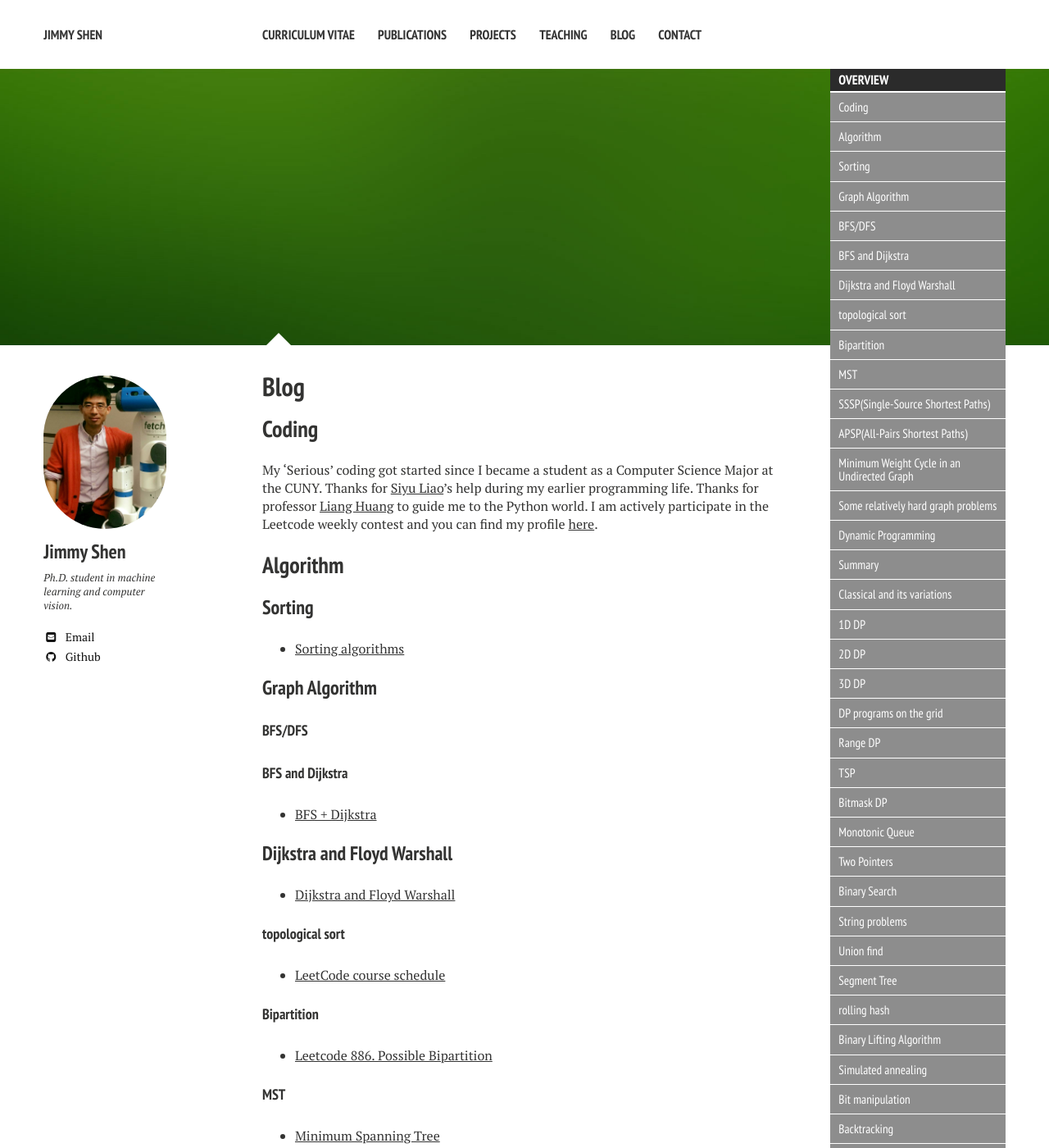
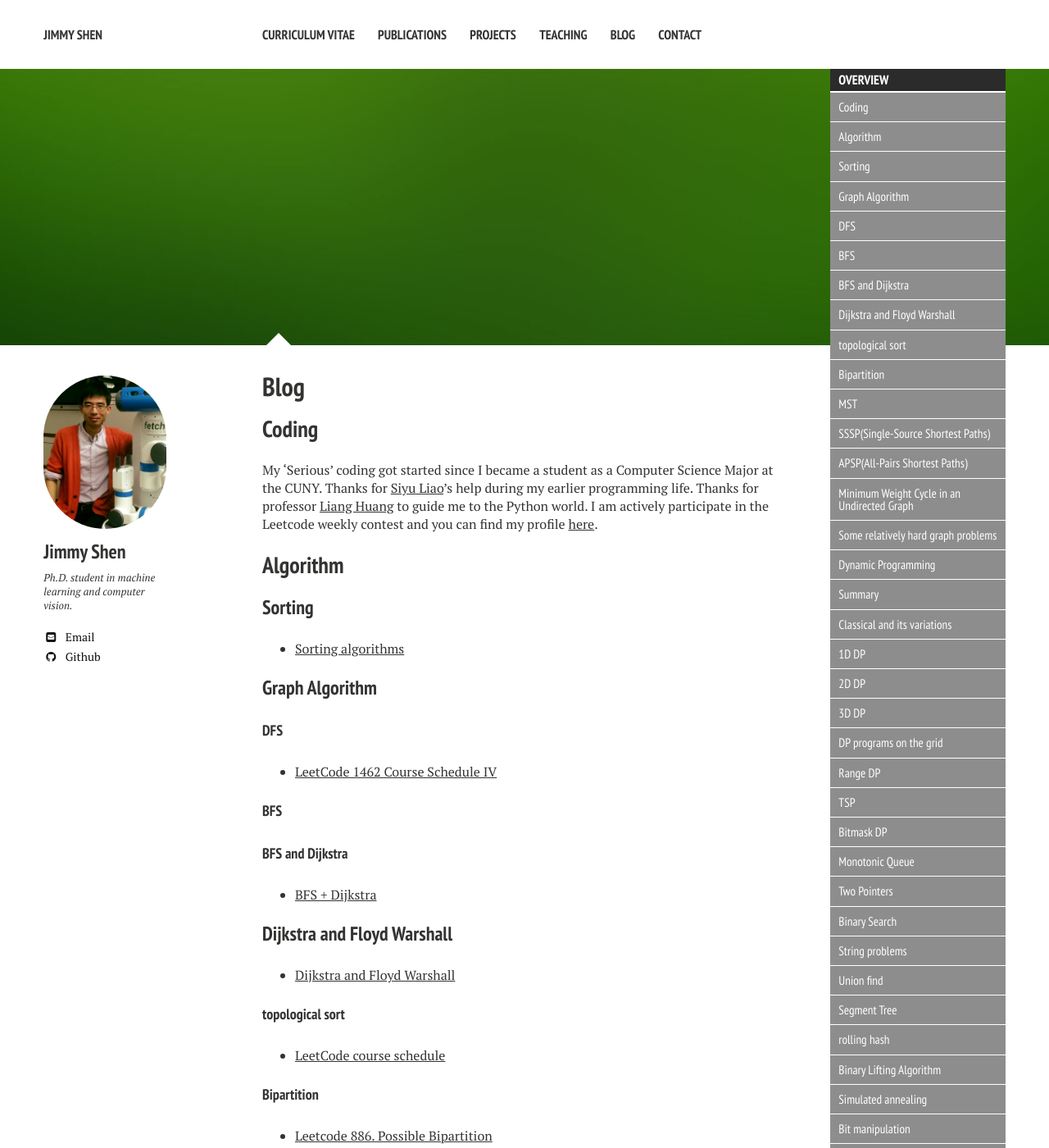
Before and after one commit to xiaokeshen/xiaokeshen.github.io, a Jekyll site: the page built from blog/index.md, in a window 1280 px wide and 1400 px high. Shown: the whole window at 82% size. Built offline with Jekyll 4.4.1, drawn with Linux system fonts in a browser that asks for light colours; nearby versions of some CDN libraries.

Commit message:
add one article

```diff
--- a/blog/index.md
+++ b/blog/index.md
@@ -29,7 +29,10 @@ My 'Serious' coding got started since I became a student as a Computer Science M
 
 ### Graph Algorithm
 
-#### BFS/DFS
+#### DFS
+- [LeetCode 1462 Course Schedule IV](https://medium.com/@jim.morris.shen/leetcode-1462-course-schedule-iv-8aa257304788?sk=c363cf043e0dc6dde1d41920ec64fbd8)
+
+#### BFS
 
 
 #### BFS and Dijkstra
```
